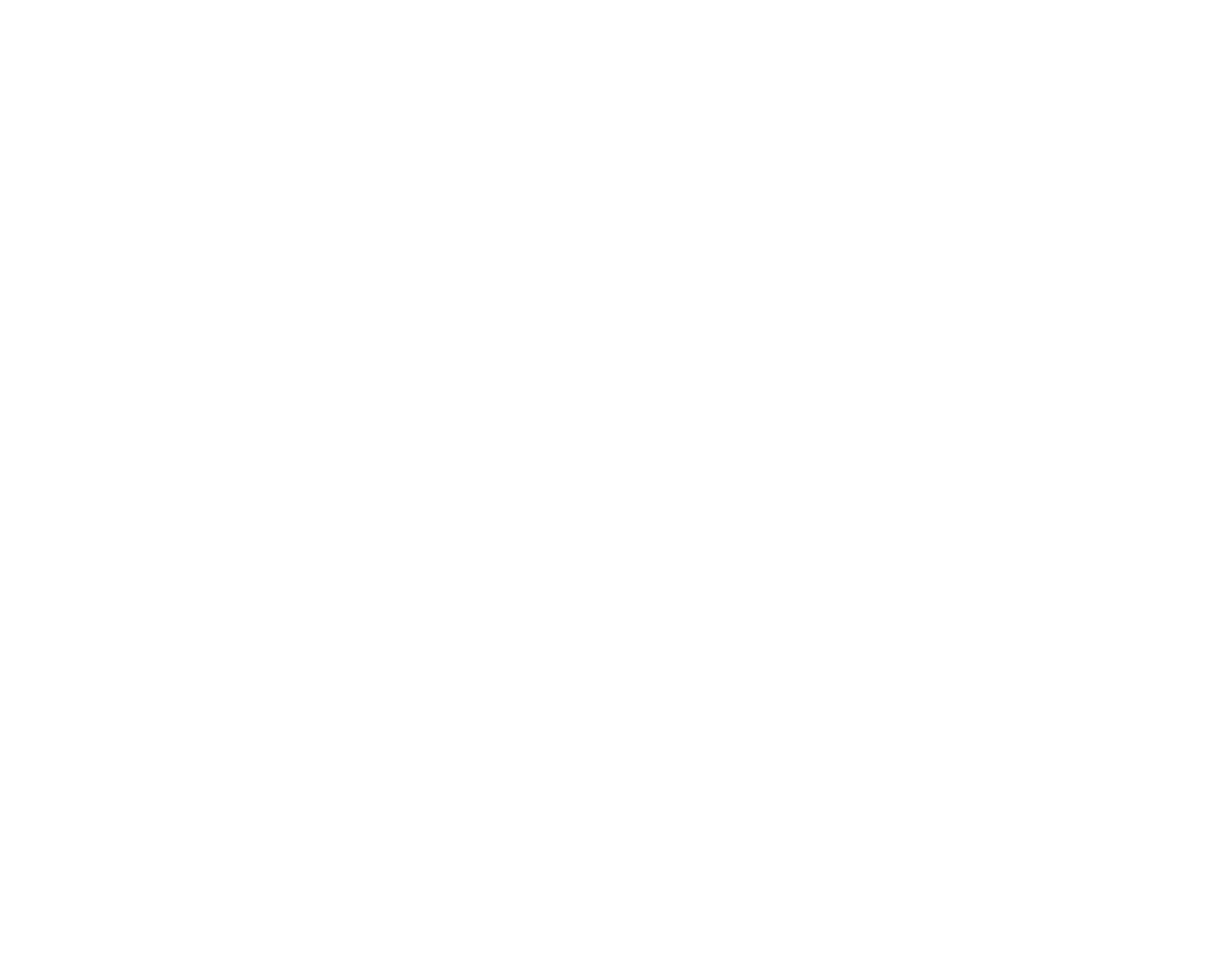
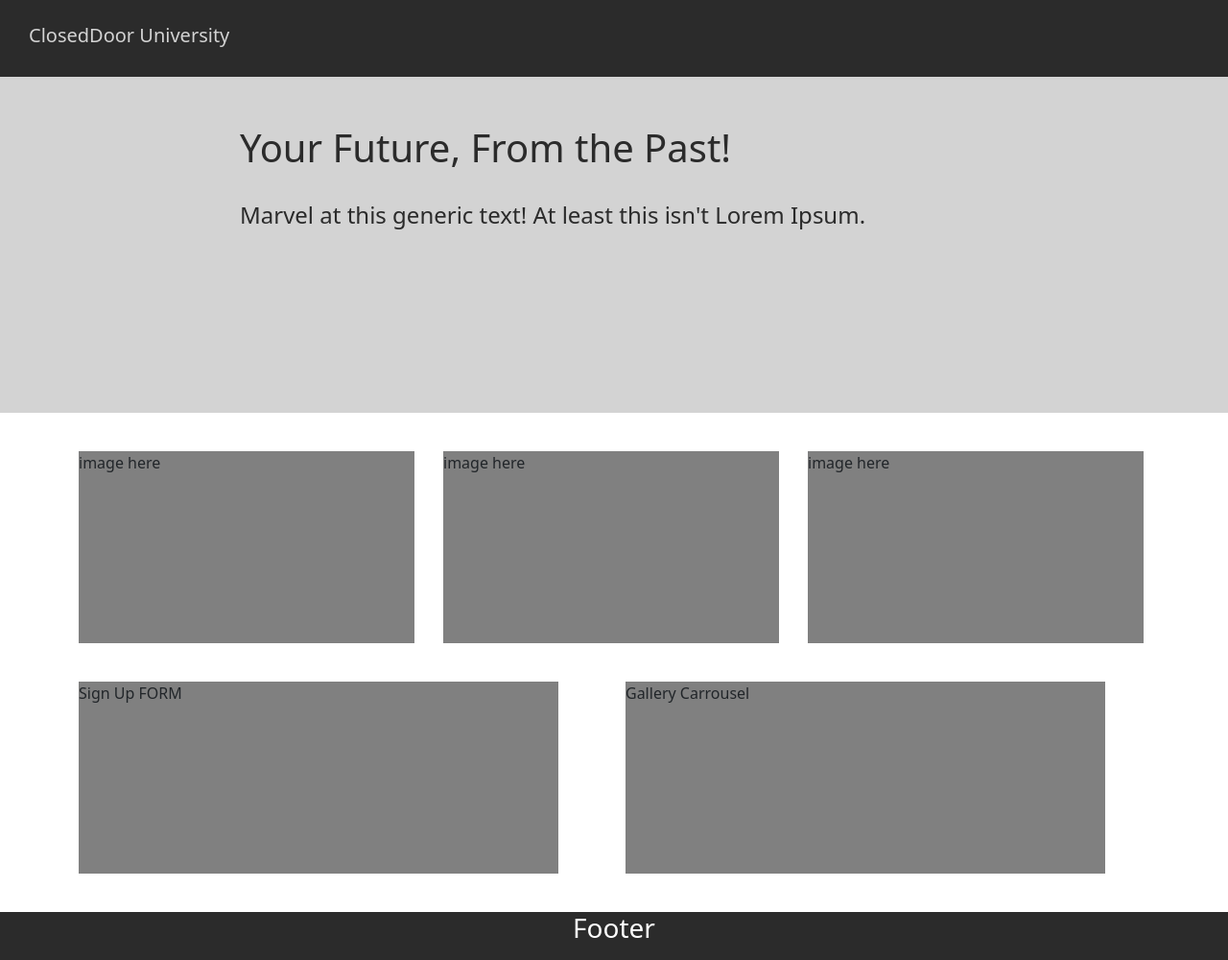
Before and after one commit to simonedt04/formal_assessment_one_t2, a plain HTML site: page index.html in a window 1280 px wide. Shown: the whole page at 96% size. Before the commit the page ends 800 px from the top, so only its background shows below. Drawn offline with nearby package versions, Linux system fonts and the light colour scheme.

Commit message:
setup home page

```diff
--- a/css/main.css
+++ b/css/main.css
@@ -0,0 +1,76 @@
+
+nav{
+    width: 100%;
+    height: 80px;
+    background-color: #2b2b2b;
+    color: lightgrey;
+}
+nav h5{
+    margin-left: 30px;
+    padding-top: 25px;
+}
+
+header{
+    width: 100%;
+    height: 350px;
+    background-color: lightgrey;
+    color: #2b2b2b;
+}
+
+header h1{
+    padding-top: 50px;
+    padding-left: 250px;
+}
+
+header h4 {
+    padding-left: 250px;
+}
+
+.ux-design{
+    width: 350px ;
+    height: 200px;
+    background-color: gray;
+    margin-top: 40px;
+}
+
+.development{
+    width: 350px ;
+    height: 200px;
+    background-color: gray;
+    margin-top: 40px;
+}
+
+.product-design{
+    width: 350px ;
+    height: 200px;
+    background-color: gray;
+    margin-top: 40px;
+}
+
+.sign-up{
+    width: 500px ;
+    height: 200px;
+    background-color: gray;
+    margin-top: 40px;
+    margin-bottom: 40px;
+}
+
+.gallery{
+    width: 500px ;
+    height: 200px;
+    background-color: gray;
+    margin-top: 40px;
+    margin-bottom: 40px;
+}
+
+footer{
+    width: 100%;
+    height: 50px;
+    background-color: #2b2b2b;
+}
+
+footer h3{
+    color: white;
+    text-align: center;
+
+}
--- a/index.html
+++ b/index.html
@@ -11,12 +11,68 @@
     <script src="https://cdn.jsdelivr.net/npm/bootstrap@5.2.3/dist/js/bootstrap.min.js"> </script>
 
     <!--Internal docs-->
-    <link rel="stylesheet" href="css/main.css"
+    <link rel="stylesheet" href="css/main.css">
 </head>
 
-<header> </header>
+<body>
 
-<body> </body>
+    <nav>
+        <h5> ClosedDoor University</h5>
+    </nav>
 
-<footer> </footer>
+     <header>
+        <h1> Your Future, From the Past!</h1>
+        <br>
+        <h4> Marvel at this generic text! At least this isn't Lorem Ipsum. </h4>
+
+    </header>
+
+
+    <div class="container">
+
+        <div class="row">
+
+            <div class="col-4">
+                <div class="ux-design"> image here </div>
+            </div>
+
+            <div class="col-4">
+                <div class="development"> image here </div>
+            </div>
+
+            <div class="col-4">
+                <div class="product-design"> image here </div>
+            </div>
+
+        </div>
+
+        <div class="row">
+
+            <div class="col-6">
+                <div class="sign-up"> Sign Up FORM </div>
+            </div>
+
+            <div class="col-6">
+                <div class="gallery"> Gallery Carrousel  </div>
+            </div>
+
+        </div>
+
+
+
+
+
+
+    </div>
+
+
+
+
+
+
+</body>
+
+<footer>
+    <h3> Footer </h3>
+</footer>
 </html>
```
